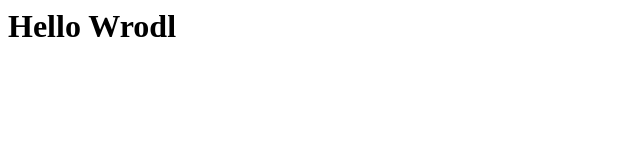
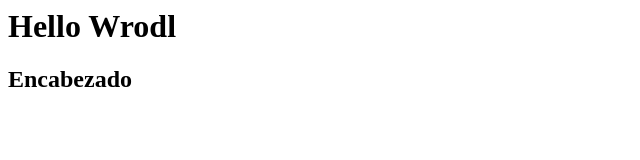
Before and after one commit to marcial1967/hello-world, a plain HTML site: page marcial.html in a window 1280 px wide. Shown: the whole page, without its empty margins (0-640 px from the left). Drawn offline with Linux system fonts and the light colour scheme.

Commit message:
Cambios al html

```diff
--- a/marcial.html
+++ b/marcial.html
@@ -1,3 +1,4 @@
 <body>
  <h1> Hello Wrodl </h1>
+ <h2> Encabezado </h2>
 </body>
```
